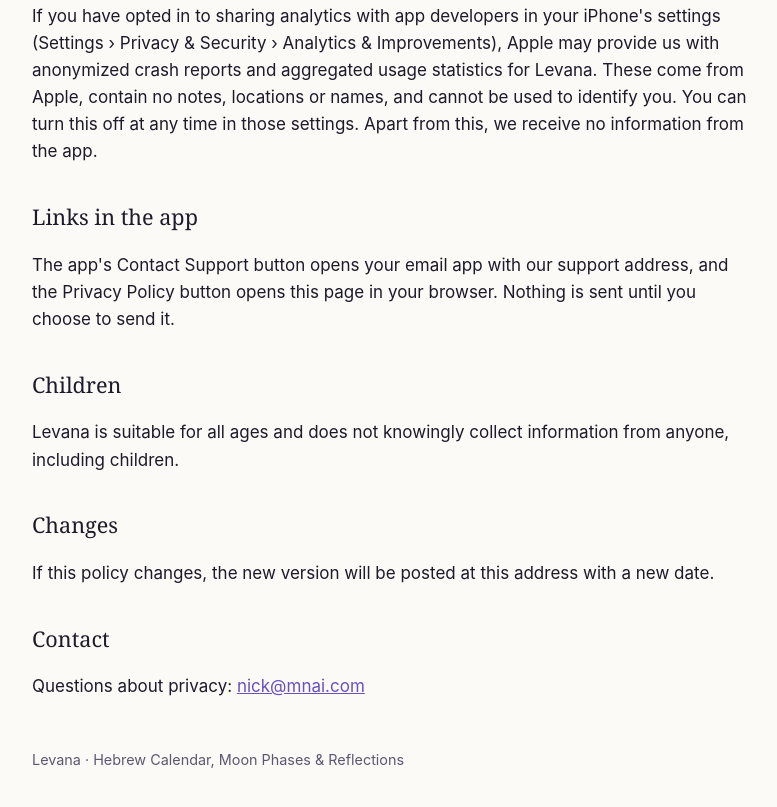
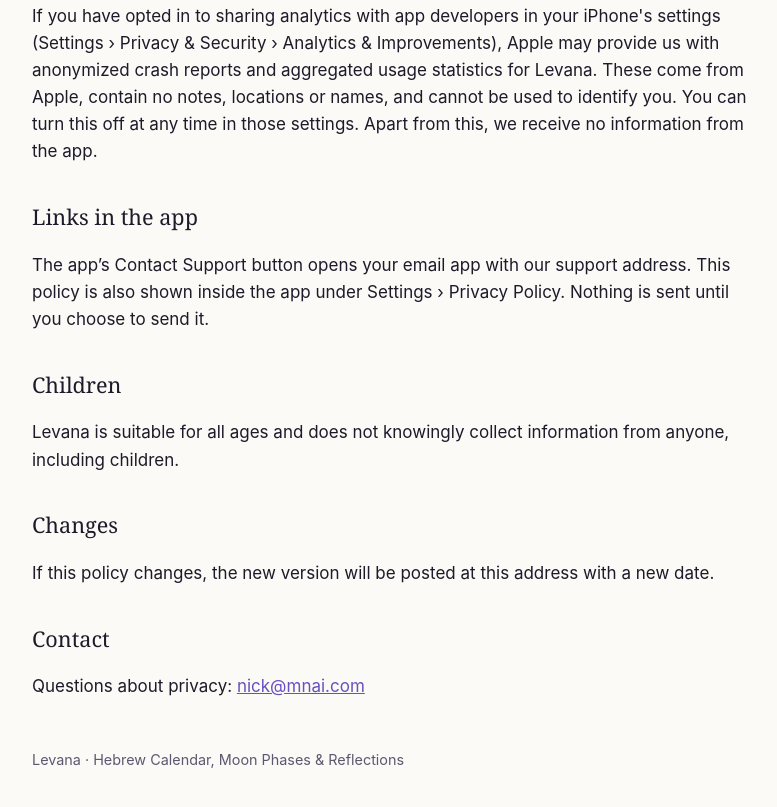
Before and after one commit to nmaiorsky/levana-site, a plain HTML site: page privacy.html in a window 1280 px wide. Shown: the part 1638-2445 px from the top of the page, without its empty margins (248-1025 px from the left). Drawn offline with Linux system fonts and the light colour scheme.

Commit message:
Privacy: the policy is also shown inside the app

```diff
--- a/privacy.html
+++ b/privacy.html
@@ -34,7 +34,7 @@
 <h2>Diagnostics from Apple</h2>
 <p>If you have opted in to sharing analytics with app developers in your iPhone's settings (Settings › Privacy &amp; Security › Analytics &amp; Improvements), Apple may provide us with anonymized crash reports and aggregated usage statistics for Levana. These come from Apple, contain no notes, locations or names, and cannot be used to identify you. You can turn this off at any time in those settings. Apart from this, we receive no information from the app.</p>
 <h2>Links in the app</h2>
-<p>The app's Contact Support button opens your email app with our support address, and the Privacy Policy button opens this page in your browser. Nothing is sent until you choose to send it.</p>
+<p>The app’s Contact Support button opens your email app with our support address. This policy is also shown inside the app under Settings › Privacy Policy. Nothing is sent until you choose to send it.</p>
 <h2>Children</h2>
 <p>Levana is suitable for all ages and does not knowingly collect information from anyone, including children.</p>
 <h2>Changes</h2>
```
